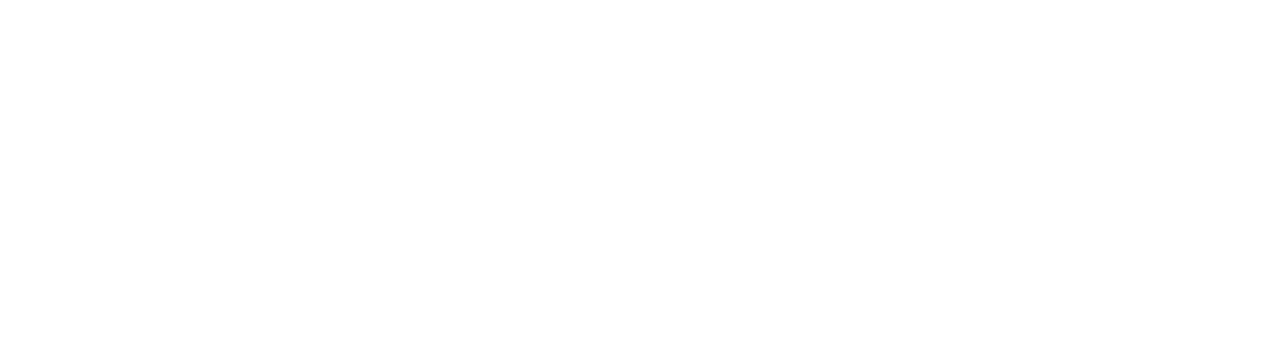
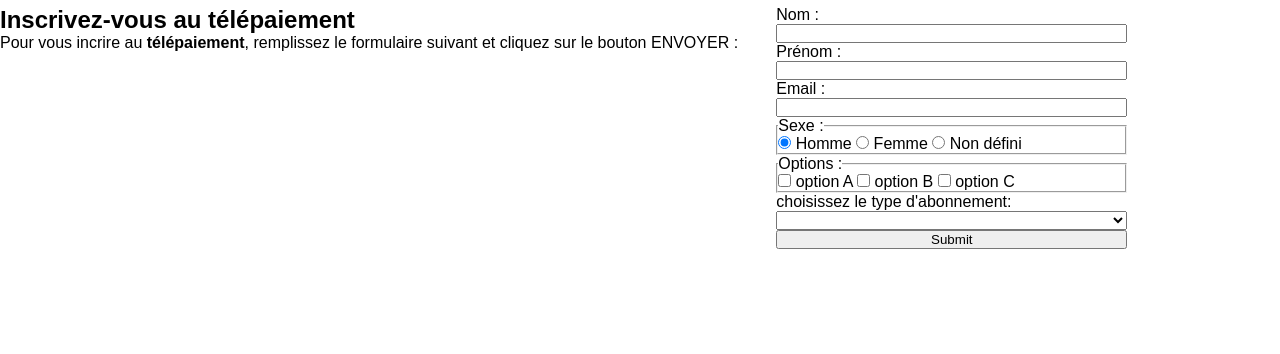
Before and after one commit to AlexBWeb/TDMaquette, a plain HTML site: page logoutform.html in a window 1280 px wide. Drawn offline with Linux system fonts and the light colour scheme.

Commit message:
Ajout du formulaire d'inscription, légère modification du style et ajout du lien

```diff
--- a/logoutform.html
+++ b/logoutform.html
@@ -8,3 +8,48 @@
     <title>TD Maquette</title>
 </head>
 <!-- à faire -->
+
+<body>
+    <main id="form">
+        <section>
+            <h2>Inscrivez-vous au télépaiement</h2>
+            <p>Pour vous incrire au <strong>télépaiement</strong>, remplissez le formulaire suivant et cliquez sur le bouton ENVOYER :</p>
+        </section>
+        <form action="" method="post">
+            <label for="name">Nom :</label>
+            <input type="text" name="name" id="name" required>
+            <label for="prénom">Prénom :</label>
+            <input type="text" name="prénom" id="prénom" required>
+            <label for="email">Email :</label>
+            <input type="email" name="email" id="email" required>
+            <fieldset>
+                <legend>Sexe :</legend>
+                <input type="radio" name="genre" value="homme" id="homme" checked>
+                <label for="homme">Homme</label>
+                <input type="radio" name="genre" id="femme" value="femme">
+                <label for="femme">Femme</label>
+                <input type="radio" name="genre" id="autre" value="autre">
+                <label for="autre">Non défini</label>
+            </fieldset>
+            <fieldset>
+                <legend>Options :</legend>
+                <input type="checkbox" name="option" id="optionA" value="optionA">
+                <label for="optionA">option A</label>
+                <input type="checkbox" name="option" id="optionB" value="optionB">
+                <label for="optionB">option B</label>
+                <input type="checkbox" name="option" id="optionC" value="optionC">
+                <label for="optionC">option C</label>
+            </fieldset>
+            <label for="Tarif">choisissez le type d'abonnement: </label>
+            <select form required name="Tarif">
+                <option value=""></option>
+                <option value="mensuel">Règlement mensuel à 13€99/Mois</option>
+                <option value="trimestriel">Règlement Trimestriel à 9€99/Mois</option>
+                <option value="annuel">Règlement annuel à 6€99/Mois | LE MOINS CHER</option>
+            </select>
+            <input type="submit">
+        </form>
+    </main>
+</body>
+
+</html>
--- a/style.css
+++ b/style.css
@@ -194,6 +194,10 @@ animation-timing-function: cubic-bezier(1,0,.5,1);
     to { -webkit-transform: rotate(360deg) }
 }
 
+form {
+    display: flex;
+    flex-direction: column;
+}
 /* Mise en place de la grille principale DESKTOP*/
 
 @media (min-width: 678px) {
@@ -222,6 +226,7 @@ nav {
     flex-wrap: wrap;
     flex-basis: 100%;
     text-align: center;
+    justify-content: center;
 }
 
 .NavList li  {
```
Also changed, not shown: index.html (+1 -1 lines).
